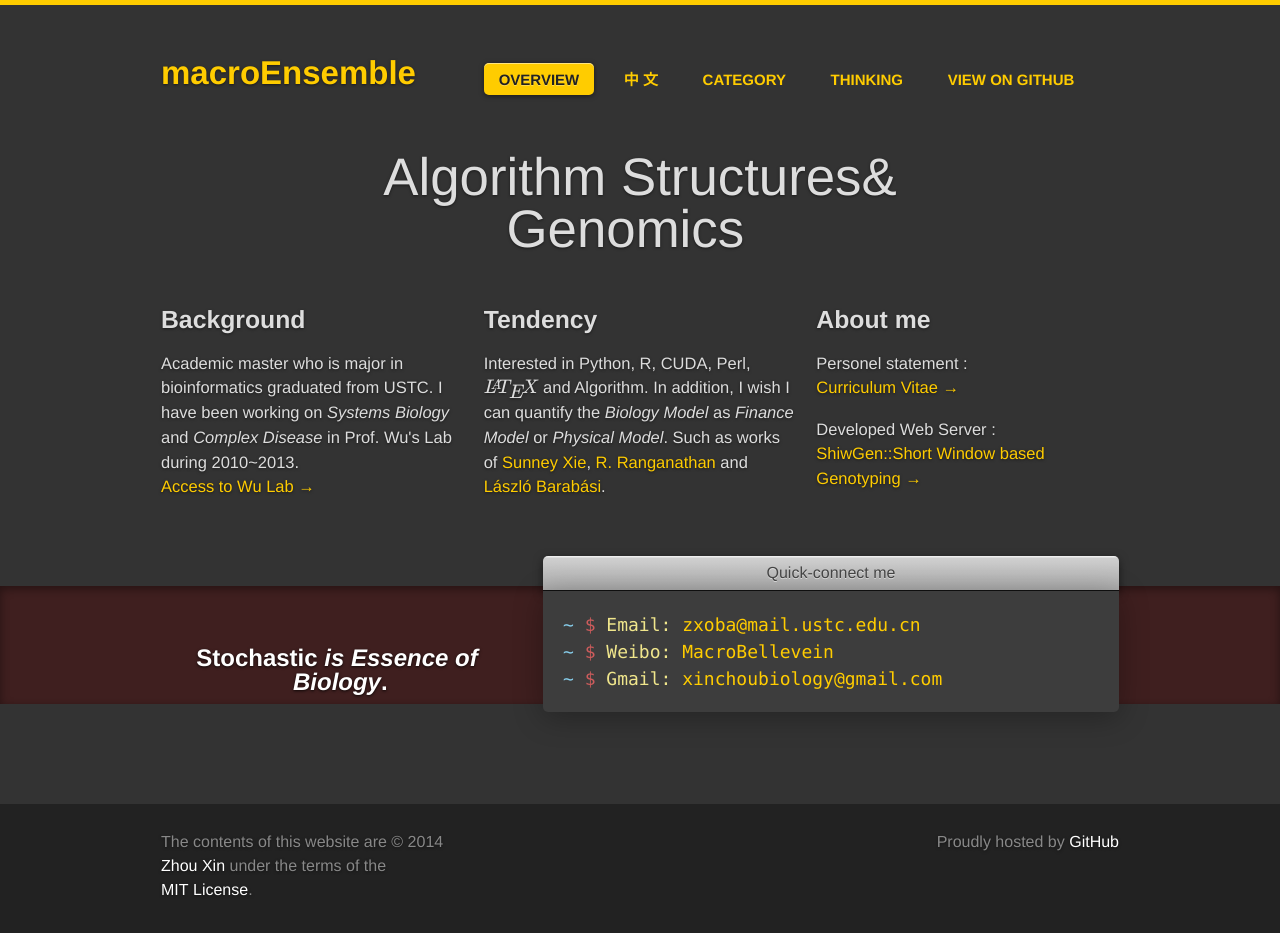
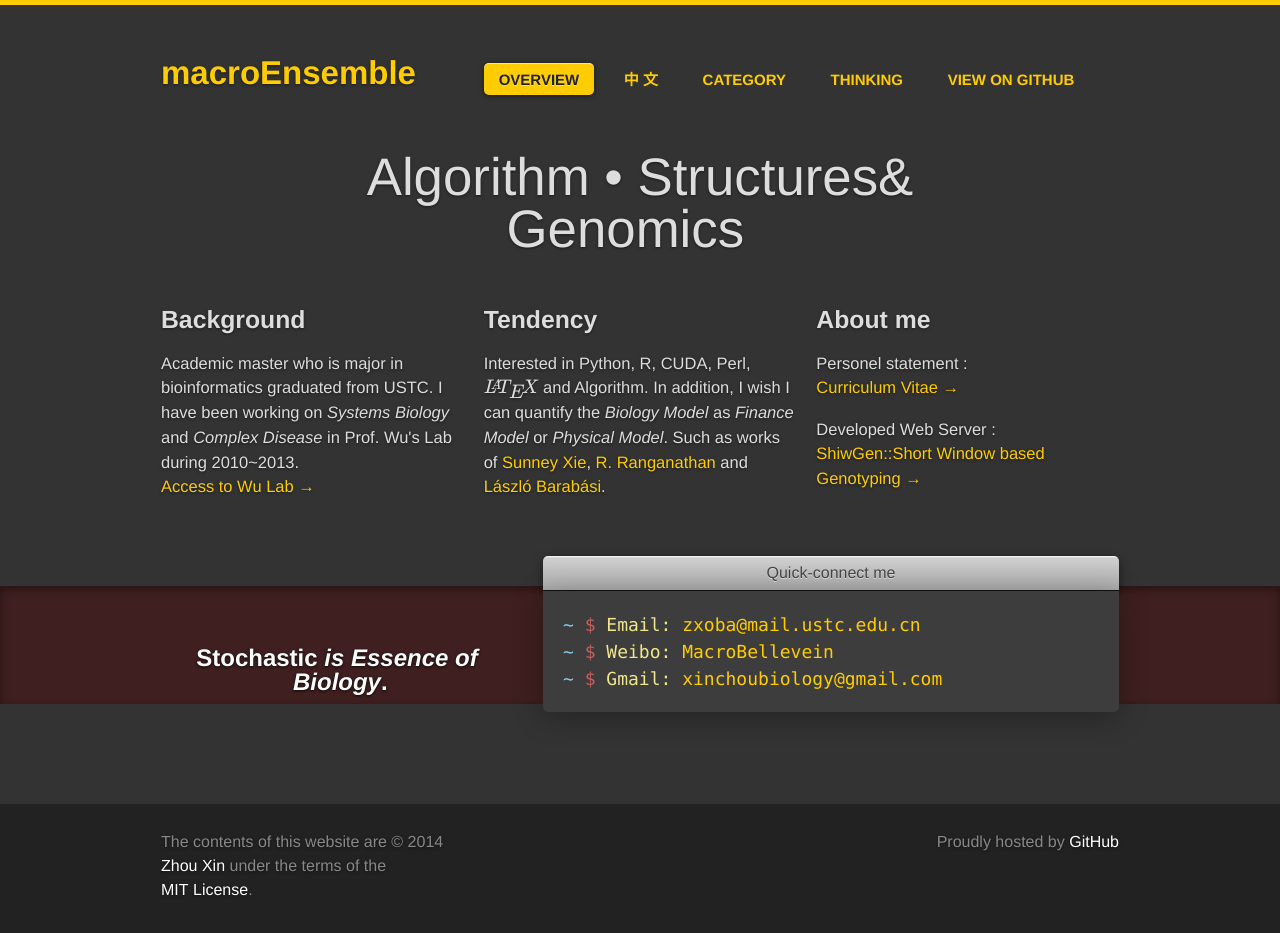
Before and after one commit to xinchoubiology/macroEnsemble, a Jekyll site: the page built from index.html, in a window 1280 px wide. Built offline with Jekyll 4.4.1, drawn with Linux system fonts in a browser that asks for light colours; some web fonts are replaced; formulas are drawn with MathJax 3.

Commit message:
modified main-title again

```diff
--- a/index.html
+++ b/index.html
@@ -7,7 +7,7 @@ overview: true
 <section class="intro">
   <div class="grid">
     <div class="unit whole center-on-mobiles" style="font-size:16.5px">
-      <p align="center" > Algorithm&nbsp;Structures&amp;<br>Genomics&nbsp;&nbsp; </p>
+      <p align="center" > Algorithm&nbsp;&bull;&nbsp;Structures&amp;<br>Genomics&nbsp;&nbsp; </p>
     </div>
   </div>
 </section>
```
